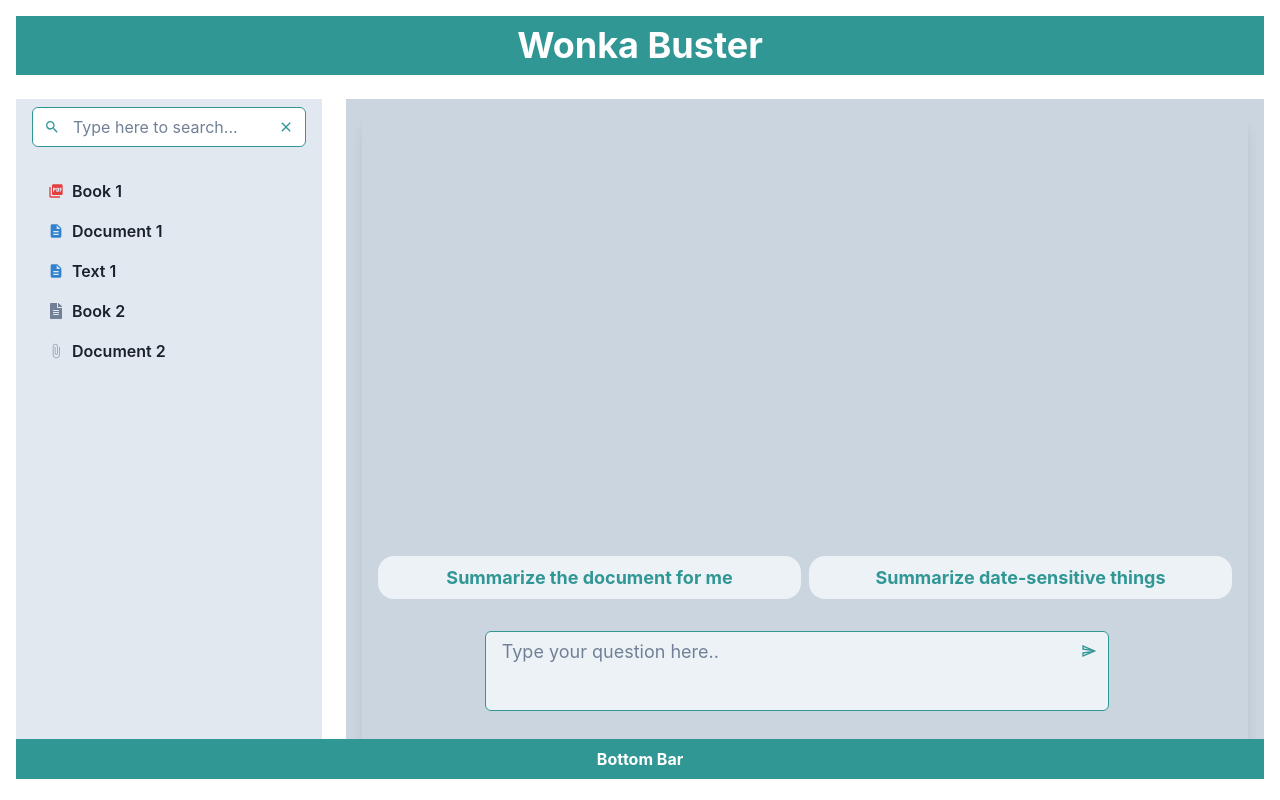
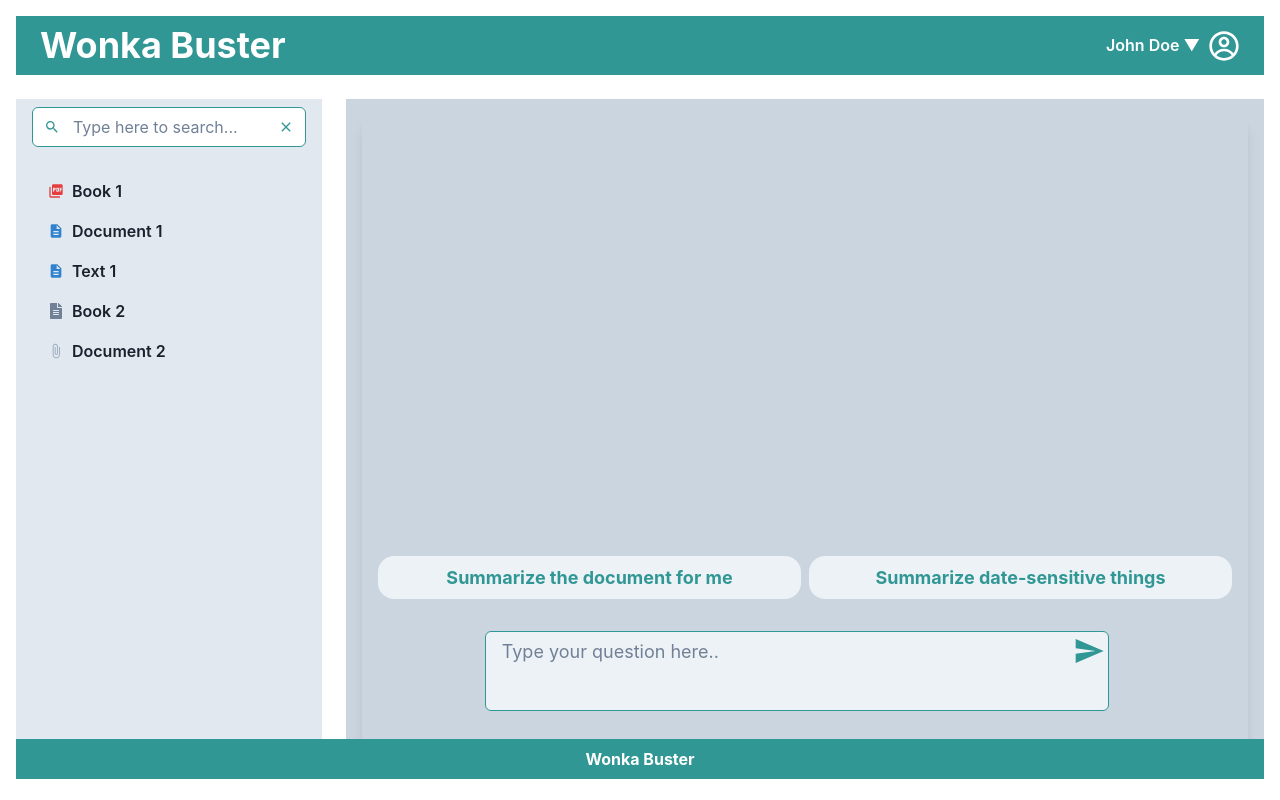
Before and after one commit to HPaulos/wonka-safe-sign, a React (Create React App) app: page / in a window 1280 px wide. Built offline with nearby package versions, Linux system fonts and the light colour scheme.

Commit message:
Updated to add drop down menu

```diff
--- a/src/pages/chat.jsx
+++ b/src/pages/chat.jsx
@@ -10,7 +10,7 @@ import {
   InputRightElement,
   Badge,
 } from "@chakra-ui/react";
-import { MdOutlineSend } from "react-icons/md";
+import { MdSend } from "react-icons/md";
 import { Icon } from "@chakra-ui/react";
 
 function Chat() {
@@ -133,7 +133,7 @@ function Chat() {
               />
               <InputRightElement>
                 <Button variant="ghost" onClick={handleSend}>
-                  <Icon as={MdOutlineSend} color="teal.500" />
+                  <Icon as={MdSend} color="teal.500" fontSize="2rem" />
                 </Button>
               </InputRightElement>
             </InputGroup>
--- a/src/pages/home.jsx
+++ b/src/pages/home.jsx
@@ -1,7 +1,8 @@
 import React from "react";
-import { Container, Heading, Box, Grid } from "@chakra-ui/react";
+import { Container, Heading, Box, Grid, Flex } from "@chakra-ui/react";
 import Documents from "./documents";
 import Chat from "./chat";
+import ProfileMenu from "./profileMenu";
 
 function Home() {
   return (
@@ -16,16 +17,22 @@ function Home() {
           position="sticky"
           top="0"
           zIndex="999"
+          display="flex"
+          justifyContent="center"
+          alignItems="center"
         >
-          Wonka Buster
+          <Flex alignItems="center" justifyContent="space-between" width="100%">
+            <Box ml={4}>Wonka Buster</Box>
+            <ProfileMenu />
+          </Flex>
         </Box>
       </Heading>
       <Grid templateColumns="1fr 3fr" gap={6}>
         <Box bg="gray.200" height="80vh">
-            <Documents />
+          <Documents />
         </Box>
         <Box bg="gray.300" height="80vh">
-          <Chat/>
+          <Chat />
         </Box>
       </Grid>
       <Box
@@ -38,7 +45,7 @@ function Home() {
         bottom="0"
         zIndex="999"
       >
-        Bottom Bar
+        Wonka Buster
       </Box>
     </Container>
   );
--- /dev/null
+++ b/src/pages/profileMenu.jsx
@@ -0,0 +1,59 @@
+import React from "react";
+import {
+  Menu,
+  MenuButton,
+  Button,
+  MenuList,
+  MenuItem,
+  Box,
+} from "@chakra-ui/react";
+import { CgProfile } from "react-icons/cg";
+
+function ProfileMenu() {
+  const user = { name: "John Doe" };
+
+  return (
+    <Menu>
+      <MenuButton
+        as={Button}
+        rightIcon={<Box as={CgProfile} color="white" fontSize="2em" />}
+        variant="ghost"
+        color="white"
+        _hover={{ bg: "teal.400", color: "white" }}
+        _active={{ bg: "teal.500", color: "white" }}
+      >
+        {user.name} ▼
+      </MenuButton>
+      <MenuList
+        _focus={{ outline: "none" }}
+        zIndex={1}
+        color={"black"}
+        // Ensure the menu stays above other elements
+      >
+        <MenuItem
+          _hover={{ bg: "teal.400", color: "white" }}
+          _active={{ bg: "teal.400", color: "white" }}
+          onClick={() => {}}
+        >
+          Profile
+        </MenuItem>
+        <MenuItem
+          _hover={{ bg: "teal.400", color: "white" }}
+          _active={{ bg: "teal.400", color: "white" }}
+          onClick={() => {}}
+        >
+          Payment
+        </MenuItem>
+        <MenuItem
+          _hover={{ bg: "teal.400", color: "white" }}
+          _active={{ bg: "teal.400", color: "white" }}
+          onClick={() => {}}
+        >
+          Logout
+        </MenuItem>
+      </MenuList>
+    </Menu>
+  );
+}
+
+export default ProfileMenu;
```
